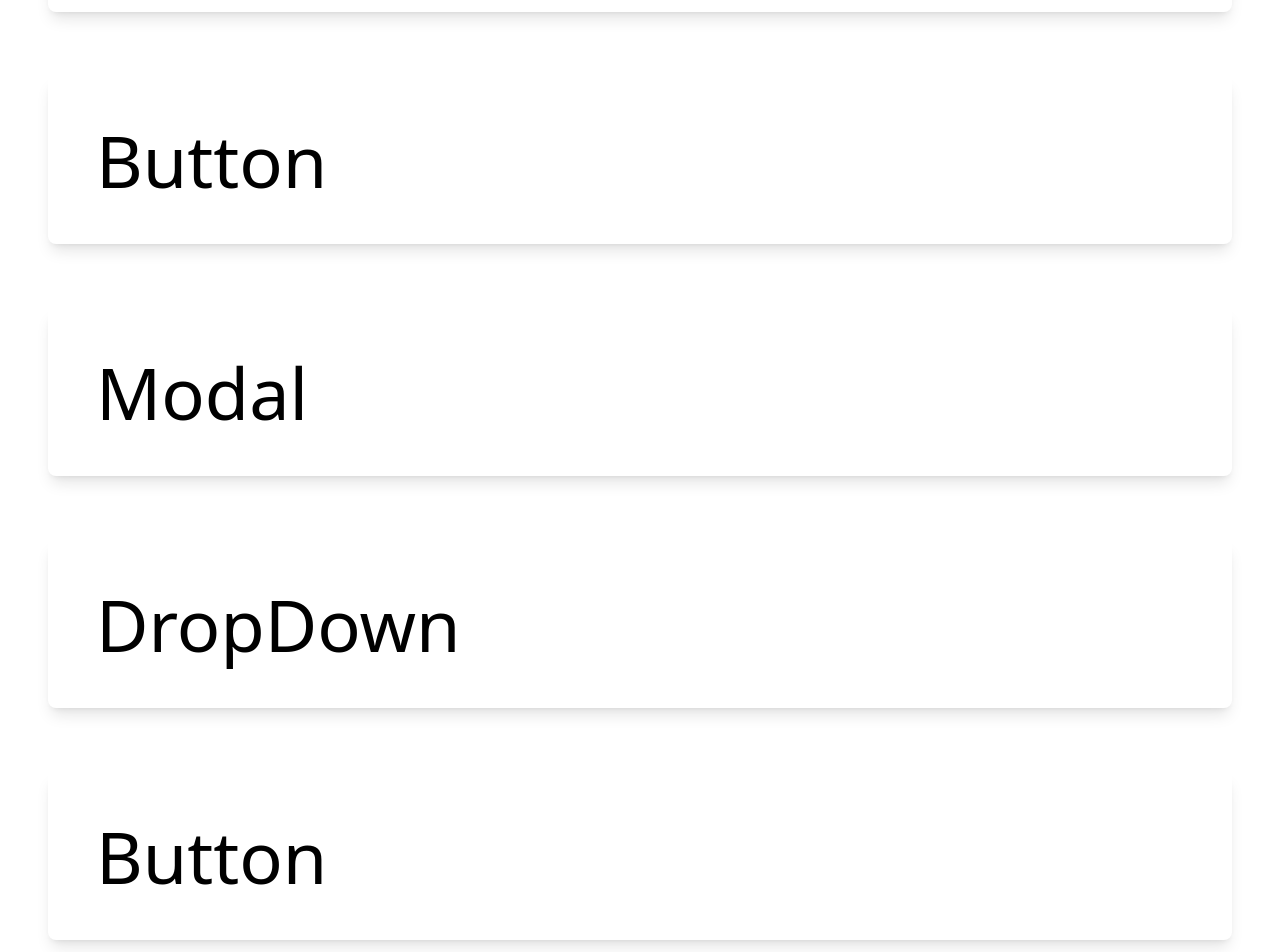
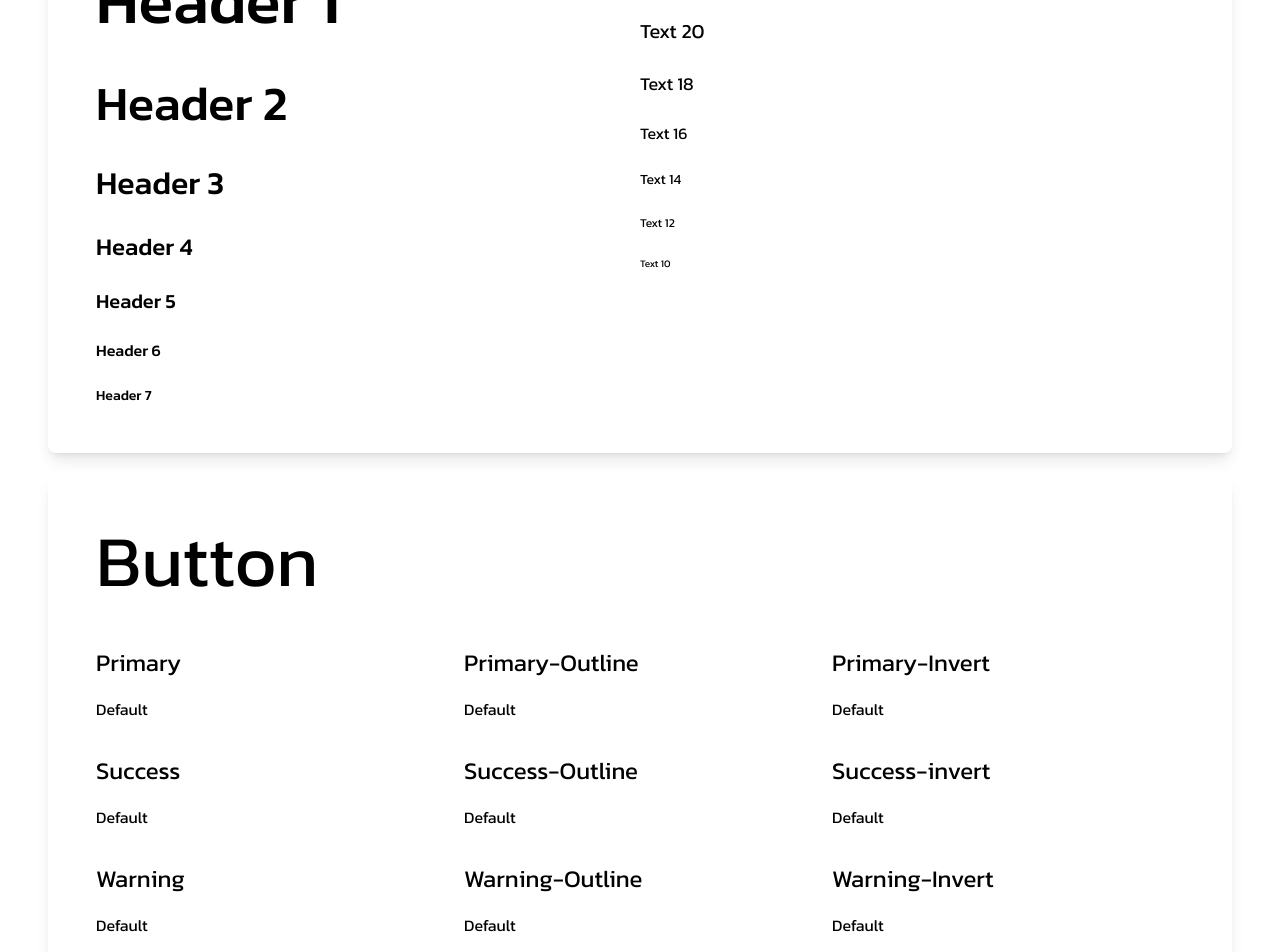
Before and after one commit to HYDDDDD/crazyorange, a Next.js app: page /stylesheet in a window 1280 px wide. Shown: the part 1720-2672 px from the top of the page. Built offline with nearby package versions, Linux system fonts and the light colour scheme.

Commit message:
Update: add font , config max width , layouts and styleSheet

```diff
--- a/package.json
+++ b/package.json
@@ -9,6 +9,7 @@
     "lint": "next lint"
   },
   "dependencies": {
+    "@fontsource/kanit": "^5.0.8",
     "@types/node": "20.3.1",
     "@types/react": "18.2.12",
     "@types/react-dom": "18.2.5",
--- a/src/layouts/Default/Footer/index.tsx
+++ b/src/layouts/Default/Footer/index.tsx
@@ -4,8 +4,10 @@ import { Fragment } from 'react'
 const Footer = () => {
   return (
     <Fragment>
-      <footer className={clsx(`main-space-x py-6`, `bg-sky-500 text-green-500`)}>
-        <p>Footer</p>
+      <footer className={clsx(`main-space-x py-6`, `bg-dark-50`)}>
+        <div className={clsx(`container`)}>
+          <p>Footer</p>
+        </div>
       </footer>
     </Fragment>
   )
--- a/src/layouts/Default/Header/index.tsx
+++ b/src/layouts/Default/Header/index.tsx
@@ -4,8 +4,8 @@ import { Fragment } from 'react'
 const Header = () => {
   return (
     <Fragment>
-      <header className={clsx(`main-space-x py-4`, `fixed top-0 z-50 w-full bg-red-500`)}>
-        <div className={clsx(`container flex items-center justify-between bg-sky-400`)}>
+      <header className={clsx(`main-space-x py-4`, `fixed top-0 z-50 w-full bg-orange-500`)}>
+        <div className={clsx(`container flex items-center justify-between`)}>
           <p>Header</p>
         </div>
       </header>
--- a/src/pages/stylesheet.tsx
+++ b/src/pages/stylesheet.tsx
@@ -1,7 +1,7 @@
 import { NextGetLayout } from '@/types/layout'
 import { getDefaultLayout } from '@/utils'
 import clsx from 'clsx'
-import React, { Fragment } from 'react'
+import React from 'react'
 
 type StylesheetpageProps = NextGetLayout
 
@@ -10,9 +10,10 @@ const cardTitle = clsx(`text-7xl`)
 
 const Stylesheetpage: StylesheetpageProps = () => {
   return (
-    <section className="space-y-16 pb-14">
+    <section>
+      <div className="container">
+        <div className="grid min-h-screen grid-cols-1 items-start gap-6 py-6">
           <h1 className={clsx(cardTitle, `text-center`)}>Stylesheet</h1>
-
           <ColorCard />
           <TypographyCard />
           <ButtonCard />
@@ -26,6 +27,8 @@ const Stylesheetpage: StylesheetpageProps = () => {
           <SearchCard />
           <HeaderCard />
           <FooterCard />
+        </div>
+      </div>
     </section>
   )
 }
@@ -182,6 +185,26 @@ const TypographyCard = () => {
   return (
     <div className={cardStyle}>
       <h2 className={cardTitle}>Typography</h2>
+      <div className="grid grid-cols-2">
+        <div className="flex flex-col space-y-6">
+          <span className="text-header-1">Header 1</span>
+          <span className="text-header-2">Header 2</span>
+          <span className="text-header-3">Header 3</span>
+          <span className="text-header-4">Header 4</span>
+          <span className="text-header-5">Header 5</span>
+          <span className="text-header-6">Header 6</span>
+          <span className="text-header-7">Header 7</span>
+        </div>
+        <div className="flex flex-col space-y-6">
+          <span className="text-body-24">Text 24</span>
+          <span className="text-body-20">Text 20</span>
+          <span className="text-body-18">Text 18</span>
+          <span className="text-body-16">Text 16</span>
+          <span className="text-body-14">Text 14</span>
+          <span className="text-body-12">Text 12</span>
+          <span className="text-body-10">Text 10</span>
+        </div>
+      </div>
     </div>
   )
 }
@@ -190,6 +213,39 @@ const ButtonCard = () => {
   return (
     <div className={cardStyle}>
       <h2 className={cardTitle}>Button</h2>
+      <div className="grid grid-cols-3 gap-x-4 gap-y-8">
+        {[
+          'Primary',
+          'Primary-Outline',
+          'Primary-Invert',
+          'Success',
+          'Success-Outline',
+          'Success-invert',
+          'Warning',
+          'Warning-Outline',
+          'Warning-Invert',
+          'Error',
+          'Error-Outline',
+          'Error-Invert',
+          'Info',
+          'Info-Outline',
+          'Info-Invert',
+        ].map((e) => {
+          return (
+            <div key={`button-${e}`} className="space-y-4">
+              <span className="text-body-24">{e}</span>
+
+              <div>
+                {/* Default */}
+                <div>Default</div>
+                <div>
+                  <div></div>
+                </div>
+              </div>
+            </div>
+          )
+        })}
+      </div>
     </div>
   )
 }
--- /dev/null
+++ b/src/styles/base/_typography.scss
@@ -0,0 +1,5 @@
+@layer base {
+  body {
+    @apply font-kanit font-normal;
+  }
+}
--- a/src/styles/globals.scss
+++ b/src/styles/globals.scss
@@ -1,6 +1,12 @@
+@import '@fontsource/kanit/300.css';
+@import '@fontsource/kanit/400.css';
+@import '@fontsource/kanit/500.css';
+@import '@fontsource/kanit/600.css';
+
 @tailwind base;
 @import './base/root';
 @import './base/layout';
+@import './base/_typography';
 
 @tailwind components;
 @tailwind utilities;
--- a/tailwind.config.js
+++ b/tailwind.config.js
@@ -1,4 +1,15 @@
 const plugin = require('tailwindcss/plugin')
+
+const BASE_FONT_SIZE = {
+  header: {
+    lineHeight: '140%',
+    fontWeight: 500,
+  },
+  body: {
+    lineHeight: '150%',
+    fontWeight: 400,
+  },
+}
 
 /** @type {import('tailwindcss').Config} */
 module.exports = {
@@ -8,7 +19,42 @@ module.exports = {
     './src/layouts/**/*.{js,ts,jsx,tsx,mdx}',
   ],
   theme: {
+    screens: {
+      '4xl': { max: '1600px' },
+      '3xl': { max: '1440px' },
+      '2xl': { max: '1366px' },
+      xl: { max: '1280px' },
+      lg: { max: '1024px' },
+      md: { max: '768px' },
+      sm: { max: '640px' },
+      xs: { max: '376px' },
+      se: { max: '340px' },
+    },
+
     extend: {
+      fontFamily: {
+        kanit: ['Kanit', 'sans-serif'],
+      },
+      fontSize: {
+        'header-1': ['64px', BASE_FONT_SIZE.header],
+        'header-2': ['48px', BASE_FONT_SIZE.header],
+        'header-3': ['32px', BASE_FONT_SIZE.header],
+        'header-4': ['24px', BASE_FONT_SIZE.header],
+        'header-5': ['20px', BASE_FONT_SIZE.header],
+        'header-6': ['16px', BASE_FONT_SIZE.header],
+        'header-7': ['14px', BASE_FONT_SIZE.header],
+        'body-24': ['24px', BASE_FONT_SIZE.body],
+        'body-20': ['20px', BASE_FONT_SIZE.body],
+        'body-18': ['18px', BASE_FONT_SIZE.body],
+        'body-16': ['16px', BASE_FONT_SIZE.body],
+        'body-14': ['14px', BASE_FONT_SIZE.body],
+        'body-12': ['12px', BASE_FONT_SIZE.body],
+        'body-10': ['10px', BASE_FONT_SIZE.body],
+        se: ['0.625rem', { lineHeight: '1.5' }],
+        xs: ['0.75rem', { lineHeight: '1.5' }],
+        sm: ['0.875rem', { lineHeight: '1.5' }],
+        base: ['1rem', { lineHeight: '1.5' }],
+      },
       colors: {
         // primary
 
```
Also changed, not shown: src/styles/components/UI/Button/index.tsx (added, +7 -0 lines), src/styles/components/UI/Button/types.ts (added, +12 -0 lines), 1 other file (tests, documents, lock files or other folders). Lines whose indentation alone changed are shown as unchanged.
